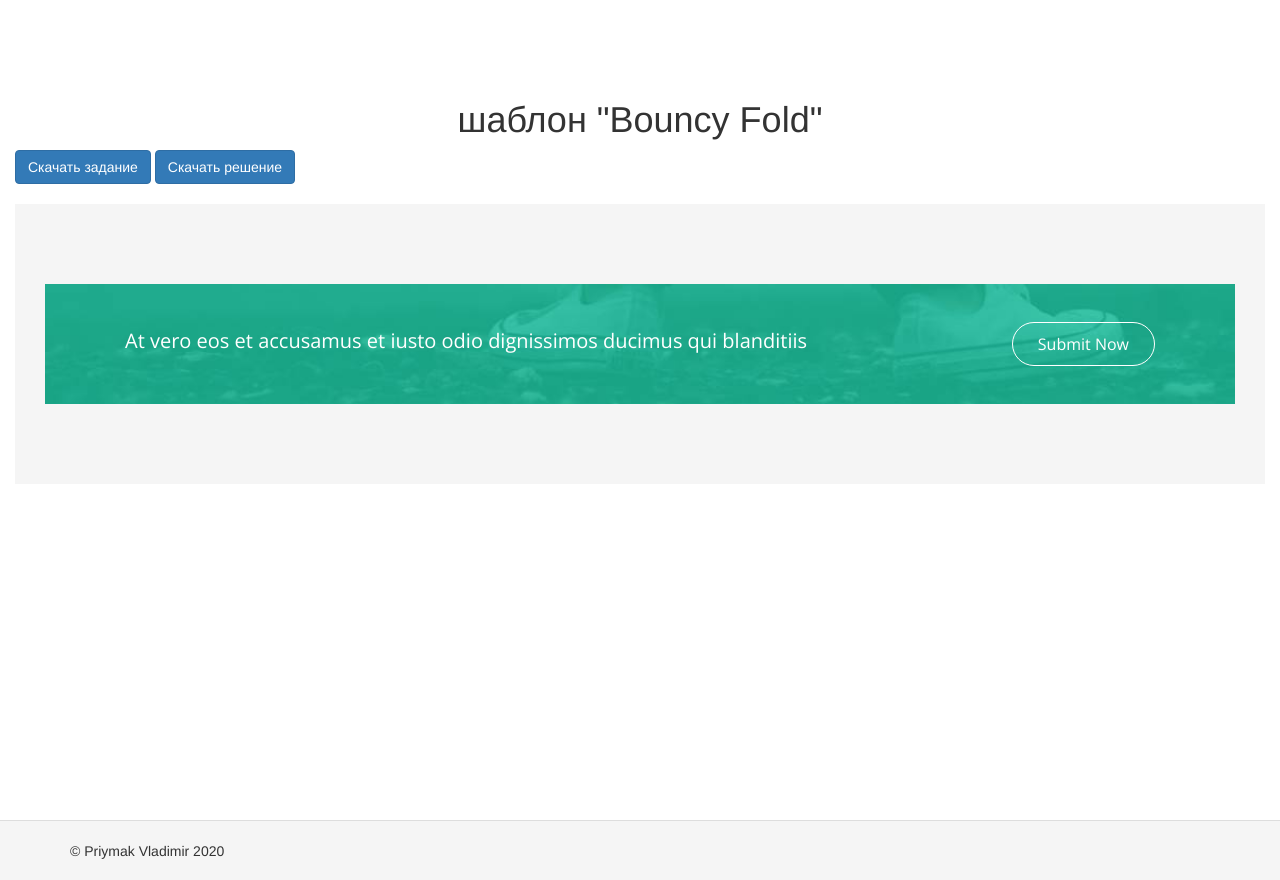
After one commit to PriymakVl/lesson_task, a Yii app: template views/css/templates/easy/bouncy_fold.php in a window 1280 px wide. The commit adds this page. Run offline with PHP 8.4 and a stand-in for Yii, Linux system fonts and the light colour scheme; the template is opened without the code that fills it, so the values that code supplies are empty; some libraries are stand-ins or nearby versions.

Commit message:
add template bouncy fold

```diff
--- /dev/null
+++ b/views/css/templates/easy/bouncy_fold.php
@@ -0,0 +1,26 @@
+<?php
+	use yii\helpers\Html;
+	$this->registerCssFile('https://fonts.googleapis.com/css?family=Open+Sans&display=swap');
+	$this->registerCssFile('/css/templates/easy_templates/bouncy_fold.css');
+
+	$this->title = 'шаблон "Bouncy Fold"';
+	$this->params['breadcrumbs'][] = ['label' => 'Легкие шаблоны', 'url' => ['/css/templates/easy']];
+	$this->params['breadcrumbs'][] = $this->title;
+ ?>
+
+<h1><?= $this->title ?></h1>
+
+ <?= Html::a('Скачать задание', ['/tasks/css/templates/bouncy_fold_task.rar'], ['class' => 'btn btn-primary']) ?>
+ <?= Html::a('Скачать решение', ['/solutions/css/templates/bouncy_fold_solution.rar'], ['class' => 'btn btn-primary']) ?>
+
+<div class="window-task">
+
+<!-- Bouncy Fold -->
+<section class="section">
+	<div class="section__inner">
+		<div class="section__text">At vero eos et accusamus et iusto odio dignissimos ducimus qui blanditiis </div>
+		<a href="#" class="btn-bouncy">Submit Now</a>
+	</div>
+</section>
+
+</div>
--- /dev/null
+++ b/web/css/templates/easy_templates/bouncy_fold.css
@@ -0,0 +1,52 @@
+* {
+	padding: 0;
+	margin: 0;
+	box-sizing: border-box;
+}
+
+.section {
+	max-width: 1360px;
+	margin: 50px auto;
+	padding: 38px 0;
+	background: url(/images/css/templates/bouncy_fold/bg.jpg) no-repeat;
+	background-size: cover;
+}
+
+.section__inner {
+	max-width: 1030px;
+	margin: 0 auto;
+}
+
+.section__inner:after {
+	content: '';
+	display: block;
+	clear: both;
+}
+
+.section__text {
+	float: left;
+	color: #fff;
+	line-height: 38px;
+	font-family: 'Open Sans', sans-serif;
+	font-size: 20px;
+}
+
+.btn-bouncy {
+	float: right;
+	display: block;
+	border: 1px solid #fff;
+	border-radius: 40px;
+	margin-left: auto;
+	text-decoration: none;
+	color: white;
+	font-family: 'Open Sans', sans-serif;
+	font-size: 16px;
+	padding: 10px 25px;
+	transition: .3s;
+}
+
+.btn-bouncy:hover {
+	opacity: .7;
+	text-decoration: none;
+	color: #fff;
+}
```
Also changed, not shown: views/css/templates/easy/index.php (+8 -4 lines), web/images/css/templates/bouncy_fold/bg.jpg (added), 2 other files.
